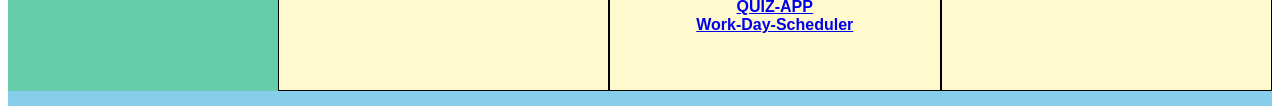
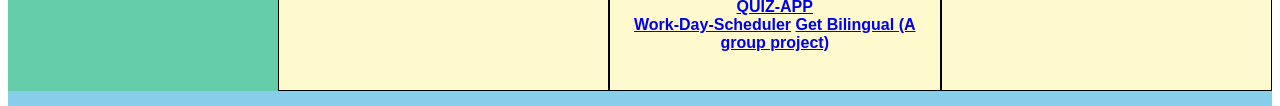
Before and after one commit to Anjeh24/Professional-Portfolio, a plain HTML site: page index.html in a window 1280 px wide. Shown: the part 661-767 px from the top of the page. Drawn offline with Linux system fonts and the light colour scheme.

Commit message:
updating accomplishments

```diff
--- a/index.html
+++ b/index.html
@@ -60,6 +60,7 @@
         <a href="https://anjeh24.github.io/QUIZ-APP/">QUIZ-APP</a>
         <br>
         <a href="https://anjeh24.github.io/Work-Day-Scheduler/">Work-Day-Scheduler</a>
+        <a href="https://github.com/Anjeh24/project2">Get Bilingual (A group project)</a>
     </section>
     <section class="card" id="contact">
        <header>Contact</header>
```
